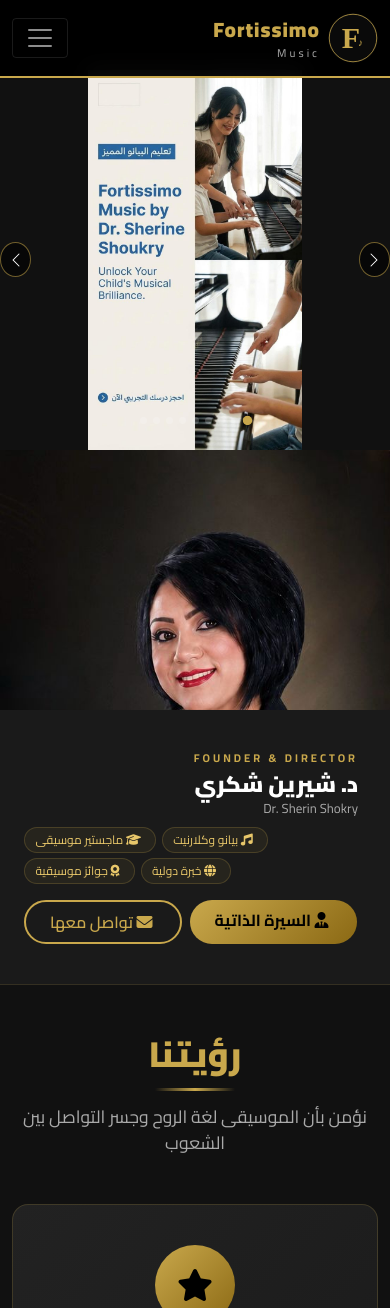
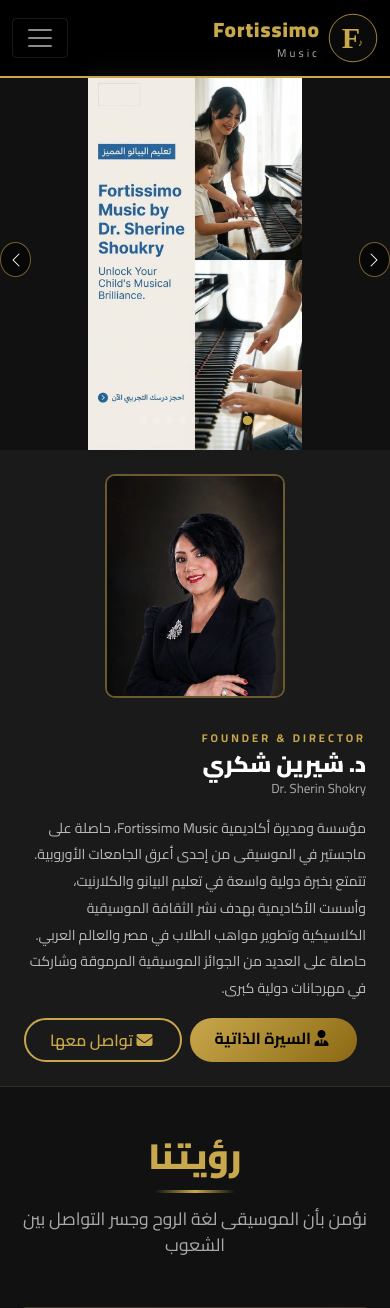
Before and after one commit to mhElessawy/FortissimoMusic, an ASP.NET Core app: page / in a window 390 px wide. Shown: the top 1308 px of the page. Run offline with ASP.NET Core 8, Linux system fonts and the light colour scheme; data comes from the database, SQL or seed files in the repository.

Commit message:
Bio section: framed photo + biography text matching desired design
- Photo in gold-bordered frame with padding, not edge-to-edge
- Added biography paragraph describing Dr. Sherin
- Removed badge chips, cleaner layout

Co-Authored-By: Claude Sonnet 4.6 <noreply@anthropic.com>
Claude-Session: https://claude.ai/code/session_013sRFwAj5hVoQ6TQdB8Gws2

```diff
--- a/Views/Home/Index.cshtml
+++ b/Views/Home/Index.cshtml
@@ -42,21 +42,20 @@
 
         <!-- صورة د. شيرين — يمين في RTL (أول عنصر) -->
         <div class="hero-dr-col">
-            <img src="/images/dr-sherin.jpeg" alt="د. شيرين شكري"
-                 class="hero-dr-img" onerror="this.src='/images/logo.svg'" />
+            <div class="hero-dr-frame">
+                <img src="/images/dr-sherin.jpeg" alt="د. شيرين شكري"
+                     class="hero-dr-img" onerror="this.src='/images/logo.svg'" />
+            </div>
         </div>
 
         <!-- الكلام — يسار في RTL (تاني عنصر) -->
         <div class="hero-bio-col">
             <p class="hero-label mb-1">FOUNDER &amp; DIRECTOR</p>
             <h2 class="hero-name">د. شيرين شكري</h2>
-            <p class="hero-name-en">Dr. Sherin Shokry</p>
-            <div class="hero-badges mt-2">
-                <span class="hero-badge"><i class="fas fa-music ms-1"></i> بيانو وكلارنيت</span>
-                <span class="hero-badge"><i class="fas fa-graduation-cap ms-1"></i> ماجستير موسيقى</span>
-                <span class="hero-badge"><i class="fas fa-globe ms-1"></i> خبرة دولية</span>
-                <span class="hero-badge"><i class="fas fa-award ms-1"></i> جوائز موسيقية</span>
-            </div>
+            <p class="hero-name-en mb-3">Dr. Sherin Shokry</p>
+            <p class="hero-bio-text">
+                مؤسسة ومديرة أكاديمية Fortissimo Music، حاصلة على ماجستير في الموسيقى من إحدى أعرق الجامعات الأوروبية. تتمتع بخبرة دولية واسعة في تعليم البيانو والكلارنيت، وأسست الأكاديمية بهدف نشر الثقافة الموسيقية الكلاسيكية وتطوير مواهب الطلاب في مصر والعالم العربي. حاصلة على العديد من الجوائز الموسيقية المرموقة وشاركت في مهرجانات دولية كبرى.
+            </p>
             <div class="d-flex gap-2 flex-wrap mt-3 justify-content-end">
                 <a asp-action="CV" class="btn-gold px-4 py-2">
                     <i class="fas fa-user-tie ms-1"></i> السيرة الذاتية
--- a/wwwroot/css/site.css
+++ b/wwwroot/css/site.css
@@ -202,19 +202,30 @@ body {
 .hero-bio-inner {
     display: flex;
     direction: rtl;
-    min-height: 320px;
+    min-height: 340px;
+    align-items: center;
 }
 
 .hero-dr-col {
-    width: 35%;
+    width: 32%;
     flex-shrink: 0;
+    display: flex;
+    align-items: center;
+    justify-content: center;
+    padding: 1.5rem;
+}
+
+.hero-dr-frame {
+    border: 2px solid rgba(201,168,76,0.45);
+    border-radius: 10px;
     overflow: hidden;
-    background: var(--dark-3);
+    width: 100%;
+    max-width: 240px;
 }
 
 .hero-dr-img {
     width: 100%;
-    height: 100%;
+    height: 300px;
     object-fit: cover;
     object-position: top center;
     display: block;
@@ -222,11 +233,18 @@ body {
 
 .hero-bio-col {
     flex: 1;
-    padding: 2.5rem 2rem 2.5rem 1.5rem;
+    padding: 2.5rem 1rem 2.5rem 2.5rem;
     display: flex;
     flex-direction: column;
     justify-content: center;
     text-align: right;
+}
+
+.hero-bio-text {
+    color: #bbb;
+    font-size: 0.88rem;
+    line-height: 1.9;
+    margin-bottom: 0;
 }
 
 @media (max-width: 575px) {
@@ -236,7 +254,17 @@ body {
     }
     .hero-dr-col {
         width: 100%;
-        height: 260px;
+        padding: 1.5rem 2rem 0.5rem;
+    }
+    .hero-dr-frame {
+        max-width: 180px;
+        margin: 0 auto;
+    }
+    .hero-dr-img {
+        height: 220px;
+    }
+    .hero-bio-col {
+        padding: 1.5rem;
     }
 }
 
```
